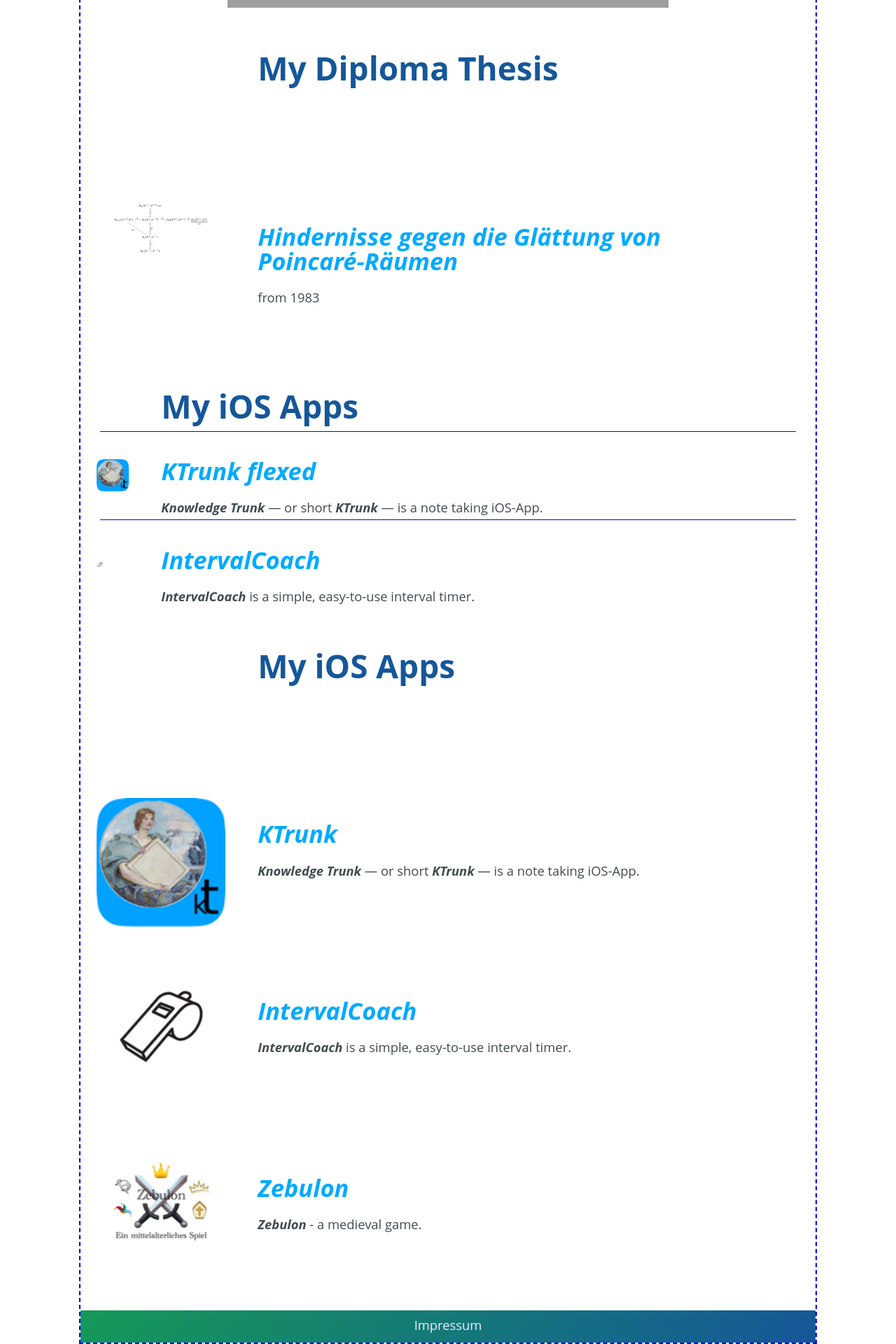
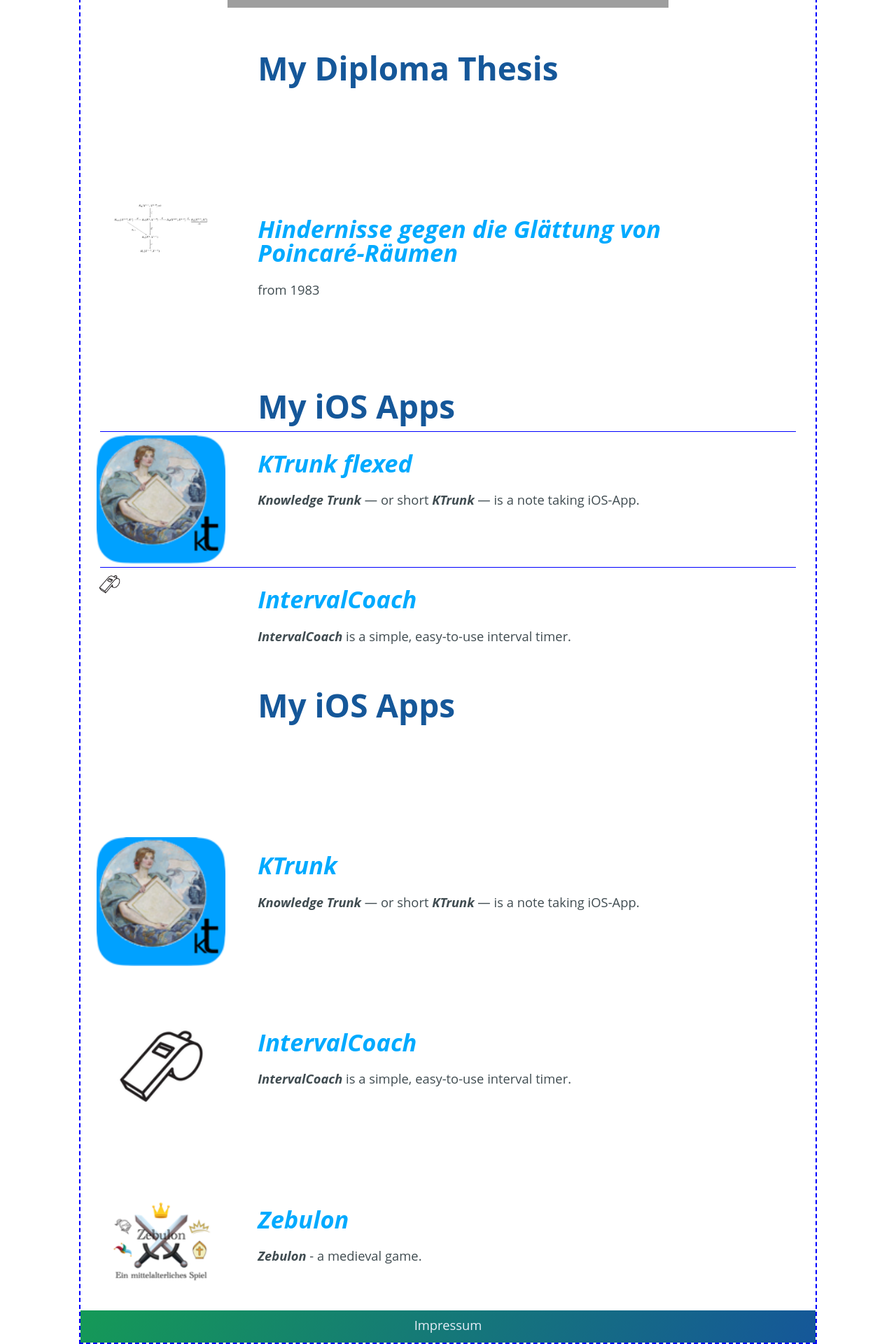
Before and after one commit to cs-LA/home, a Jekyll site: the page built from README.md, in a window 1280 px wide. Shown: the part 761-2681 px from the top of the page at 70% size. Built offline with Jekyll 4.4.1, drawn with Linux system fonts in a browser that asks for light colours; our own code applies the rules of GitHub Pages for plain Markdown files; grey boxes are pictures that could not be loaded.

Commit message:
Update myClasses.css

```diff
--- a/styles/myClasses.css
+++ b/styles/myClasses.css
@@ -37,12 +37,12 @@
   flex-flow: row wrap;
   justify-content: flex-start;
   column-gap: calc(2 * var(--base-font-size));
-  align-items: center;
+  align-items: flex-start;
   padding: var(--base-font-size);
   padding-bottom: 0;
 }
 .grid-1 {
-  width: calc(2 * var(--base-font-size));
+  width: calc(8 * var(--base-font-size));
   flex-grow: 0;
 }
 .grid-1 img {
@@ -64,13 +64,14 @@
   height: auto;
 }
 
-      .logoTitle {
-        font-size: calc(1.5 * var(--base-font-size));
-        font-weight: bold;
-        font-style: italic;
-        padding-top: 0;
-        padding-bottom: 0;
-      }
+.logoTitle {
+  padding-top: calc(1.0 * var(--base-font-size));
+  font-size: calc(1.5 * var(--base-font-size));
+  line-height: 1;
+  padding-bottom: calc(1.0 * var(--base-font-size));
+  font-weight: bold;
+  font-style: italic;
+}
       .logoDescription {
         font-size: calc(0.8 * var(--base-font-size));
       }
@@ -119,12 +120,3 @@
   width: calc(30 * var(--base-font-size));
   height: calc(10 * var(--base-font-size));
 }
-
-.logoTitle {
-  padding-top: calc(1.5 * var(--base-font-size));
-  font-size: calc(1.5 * var(--base-font-size));
-  line-height: 1;
-  padding-bottom: calc(1.0 * var(--base-font-size));
-  font-weight: bold;
-  font-style: italic;
-}
```
